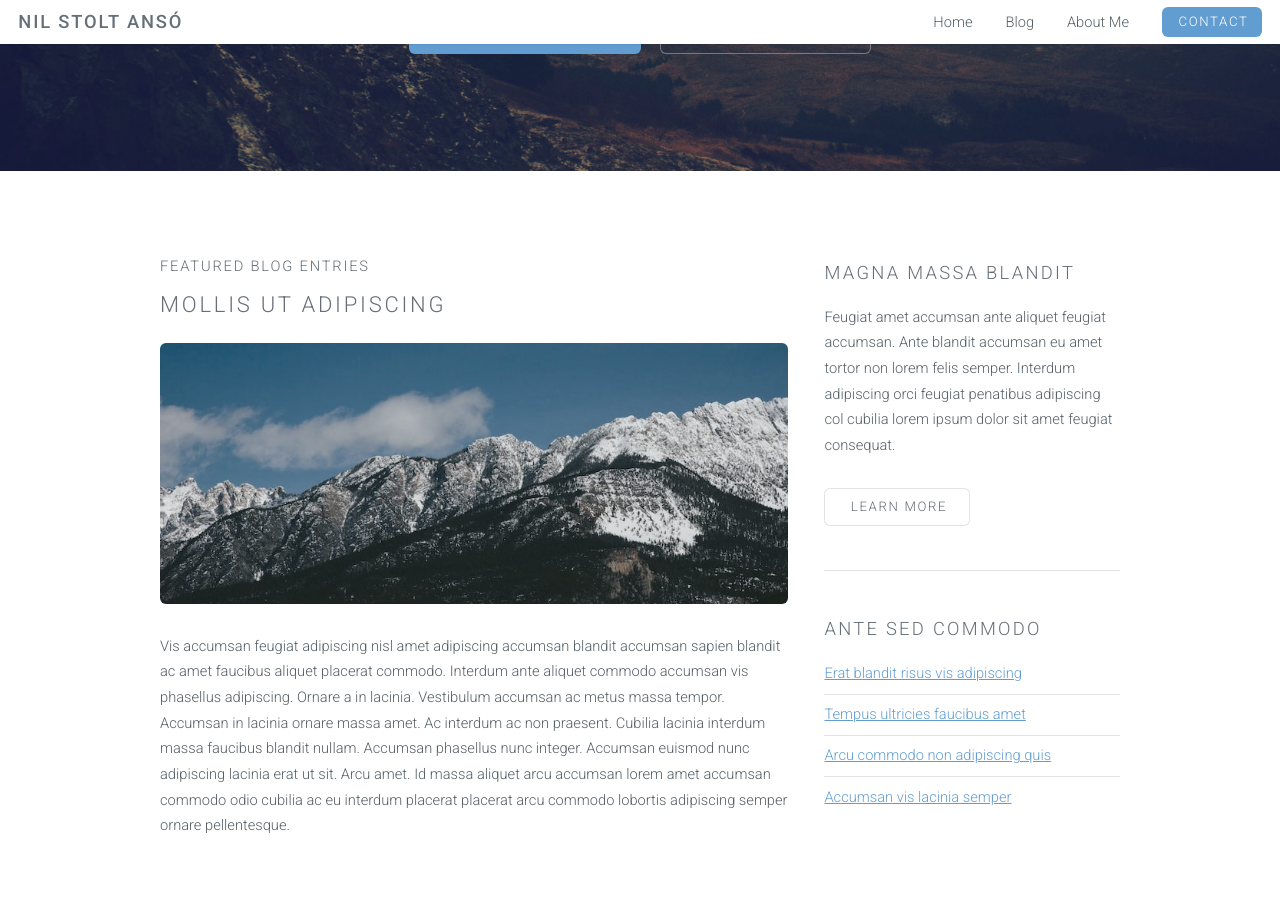
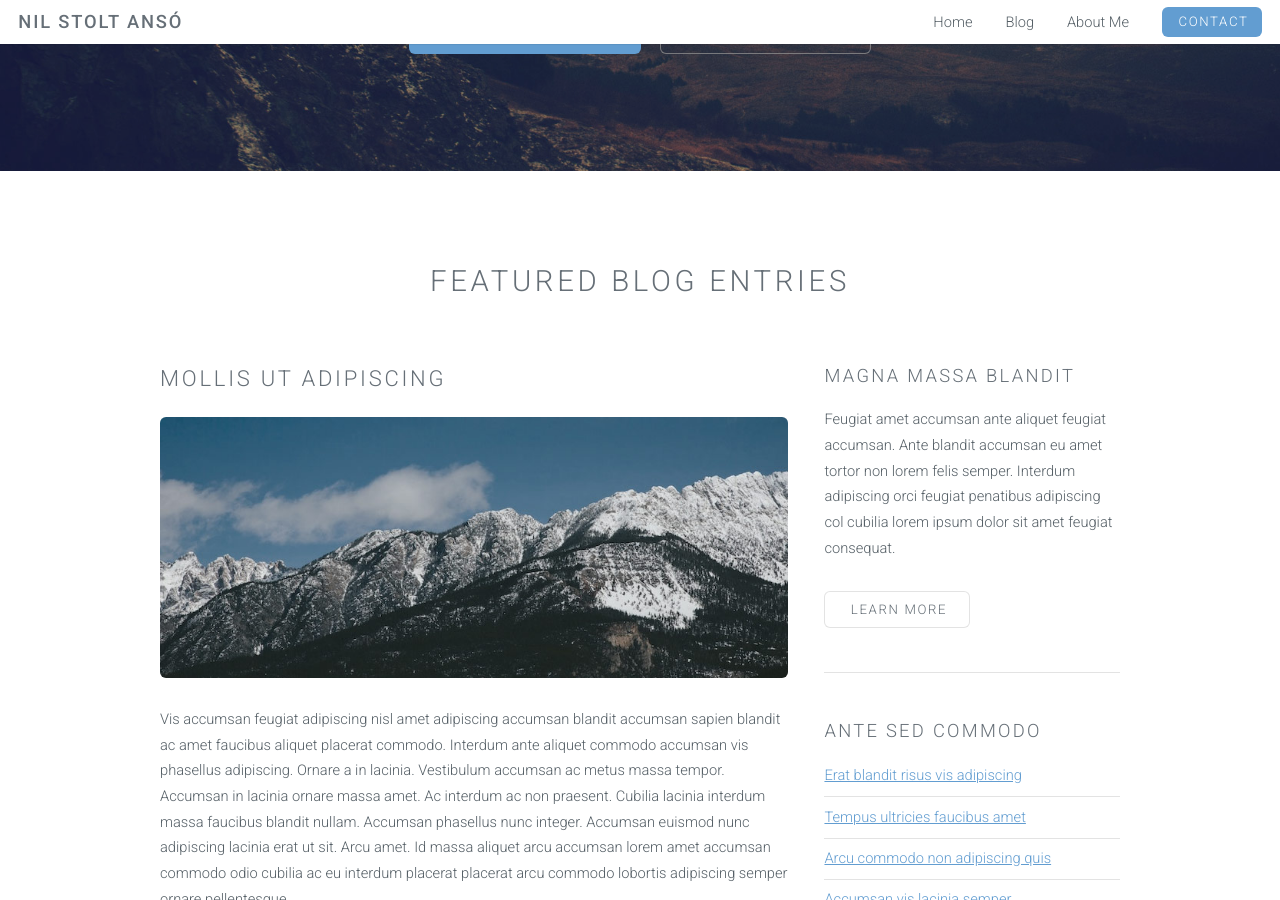
Before and after one commit to NILOIDE/NILOIDE.github.io, a Jekyll site: the page built from index.html, in a window 1280 px wide and 900 px high, scrolled down 356 px. Built offline with Jekyll 4.4.1, drawn with Linux system fonts in a browser that asks for light colours.

Commit message:
New header

```diff
--- a/index.html
+++ b/index.html
@@ -5,10 +5,12 @@ layout: landing-page
 
 		<!-- Blog entry preview -->
 			<section id="three" class="wrapper style1">
+				<header class="major">
+				<h2>Featured blog entries</h2>
+				</header>
 				<div class="container">
 					<div class="row">
 						<div class="8u">
-							<h1>Featured blog entries</h1>
 							<section>
 								<h2>Mollis ut adipiscing</h2>
 								<a href="#" class="image fit"><img src="images/pic03.jpg" alt="" /></a>
```
